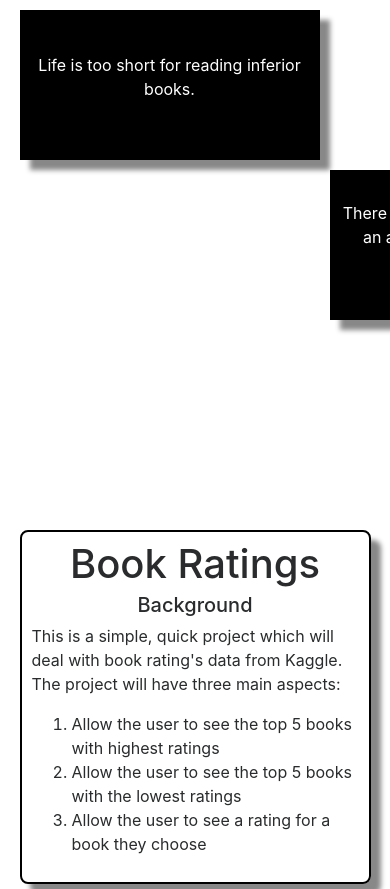
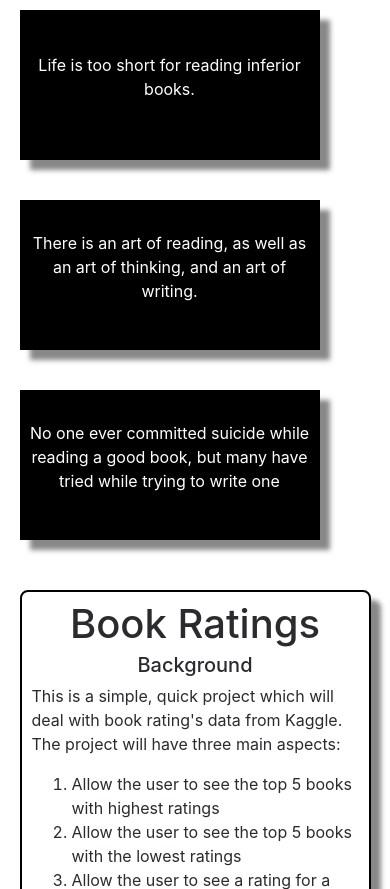
Before and after one commit to ravenusmc/book_ratings, a Flask app: page /home in a window 390 px wide; the page is wider, and only the part inside the window is pictured. Shown: the part 54-943 px from the top of that part. Run offline with Flask 3, Linux system fonts and the light colour scheme; the visitor is signed in with stand-in values (Sample User, id 1); some libraries are stand-ins or nearby versions.

Commit message:
fixed responsive issue

```diff
--- a/books.py
+++ b/books.py
@@ -54,24 +54,3 @@ class Books():
             #Increment the count by one
             count += 1
         return low_list
-
-
-
-
-#Problem: data is gettting messed up when coming in through JSON
-
-#The Catcher in the Rye
-#The Fault in Our Stars
-
-book = Books()
-# rating = book.book_rating('The Girl on the Train')
-# print('Rating:', rating)
-book.high_rating()
-
-# scrap code
-
-# print(info.iloc[0][12])
-#rating = info.average_rating
-#I now need to get the exact rating
-# rating = rating.reset_index().values[0][1]
-# print(rating)
--- a/static/css/main.css
+++ b/static/css/main.css
@@ -134,4 +134,9 @@ span {
     grid-template-columns: 1fr;
   }
 
+  .section_one {
+    display: grid;
+    grid-template-columns: 1fr;
+  }
+
 }
```
